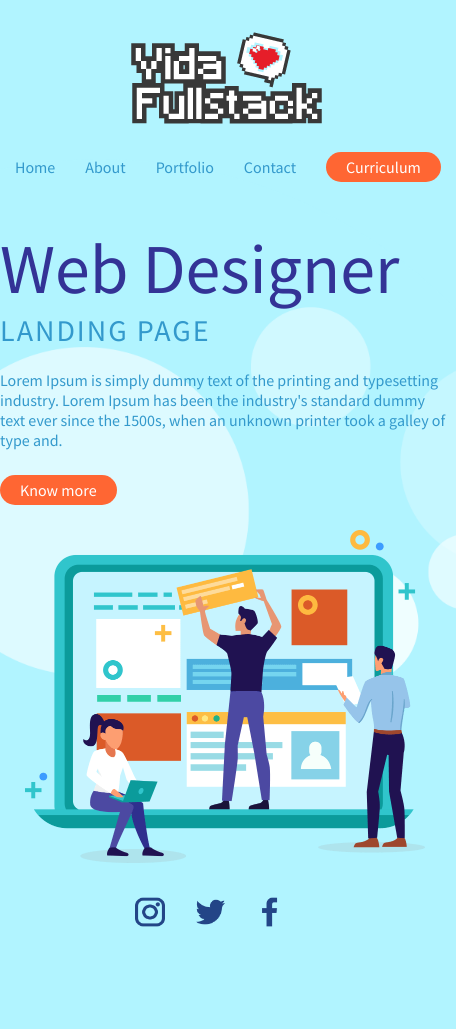
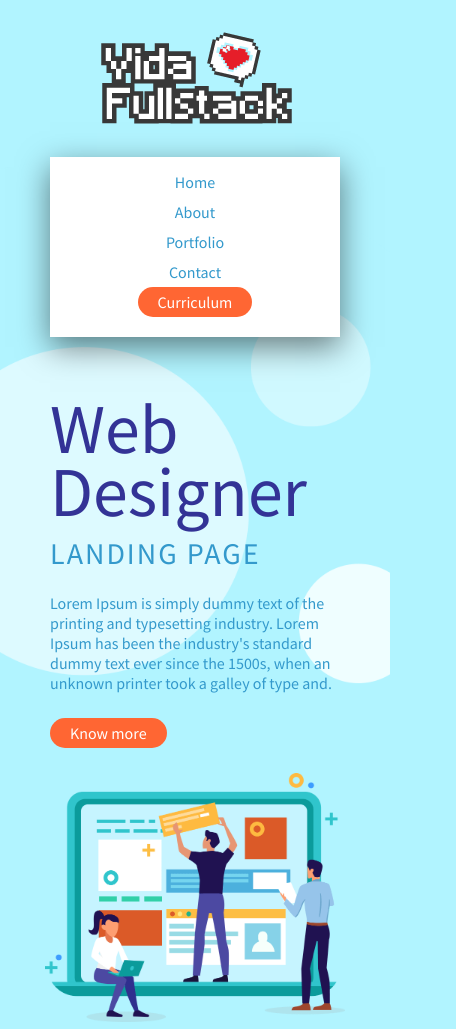
Before and after one commit to HelenaC0ldHeart/HTML-CSS-Only, a plain HTML site: page index.html in a window 390 px wide. Shown: the top 1029 px of the page, 456 px wide, since content can reach past the window. Before the commit the page ends 961 px from the top, so only its background shows below. Drawn offline with Linux system fonts and the light colour scheme.

Commit message:
Finishing Responsive elements

```diff
--- a/assets/css/responsive-elements.css
+++ b/assets/css/responsive-elements.css
@@ -58,8 +58,28 @@
     }
 }
 
-@media (max-width: 500px) {
+@media (max-width: 450px) {
     .container {
-        width: -350px;
+        width: 290px;
+    }
+
+
+    header nav {
+        background: #fff;
+        width: 100%;
+        padding: 10px 0 20px;
+        box-shadow: 0px 10px 30px rgba(0,0,0, 0.5);
+    }
+
+    header nav ul {
+        flex-direction: column;
+    }
+
+    header nav ul li {
+        margin: 5px 0;
+    }
+
+    .about-web-design figcaption img {
+        width: 300px;
     }
 }
```
